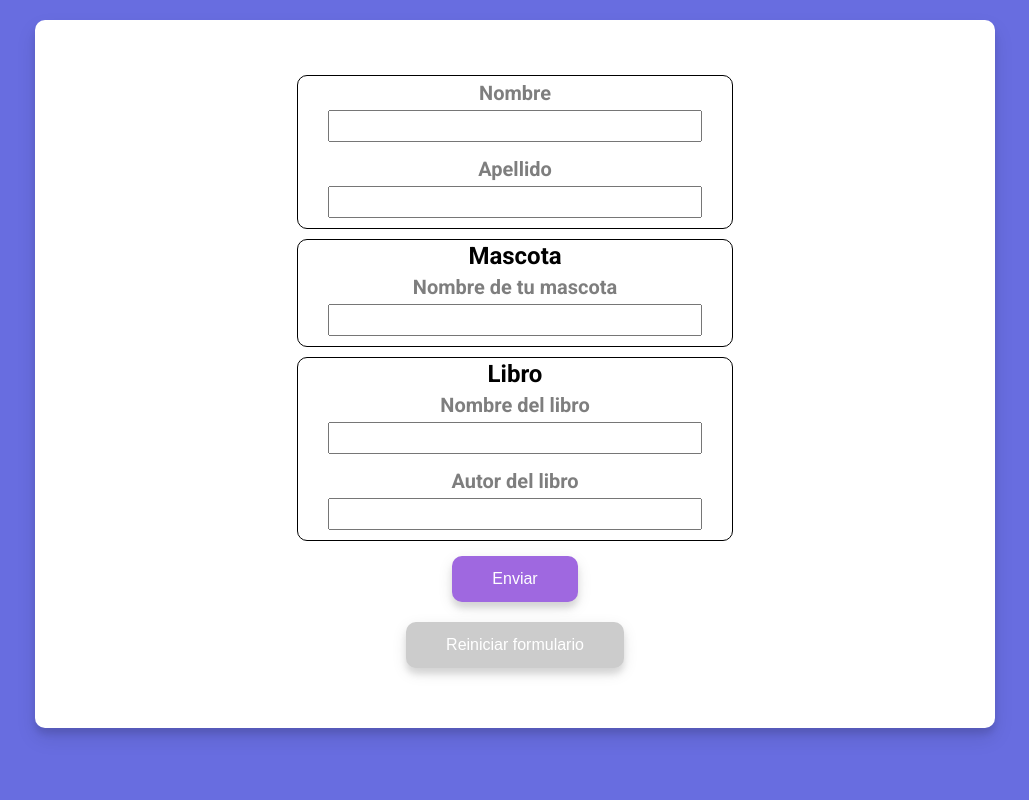
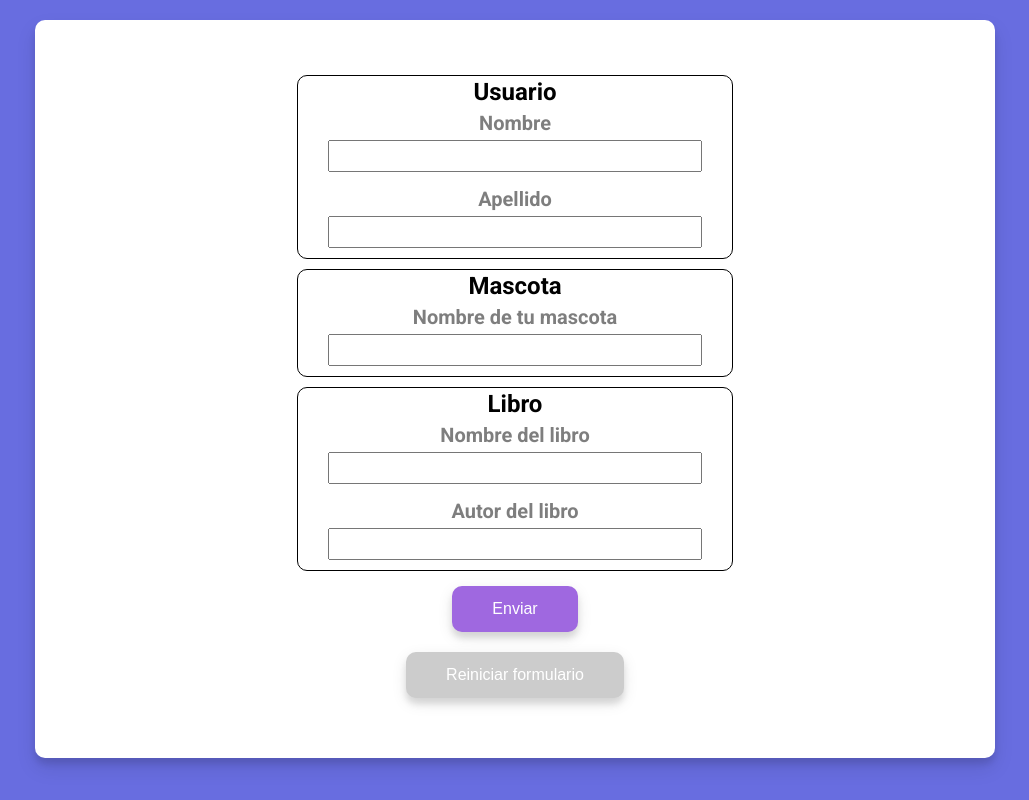
Before and after one commit to ivanbonnot/Curso-Backend-Entrega01-Clases, a plain HTML site: page index.html in a window 1280 px wide. Shown: the whole page, without its empty margins (125-1154 px from the left). Drawn offline with Linux system fonts and the light colour scheme.

Commit message:
listo el .js

```diff
--- a/index.html
+++ b/index.html
@@ -14,6 +14,7 @@
 
     <div class="container">
         <div class="border">
+            <h2>Usuario</h2>
             <p>Nombre</p>
             <input id="nombre" type="text">
             <p>Apellido</p>
```
